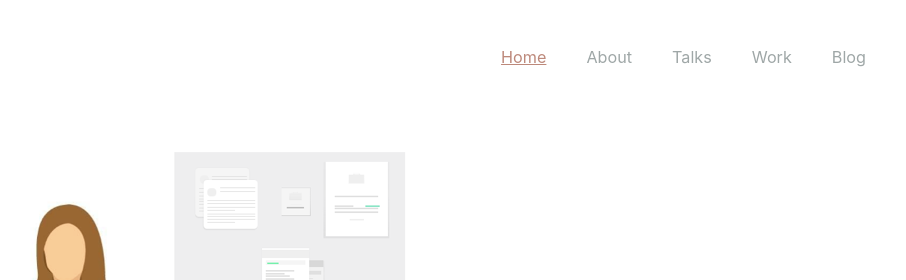
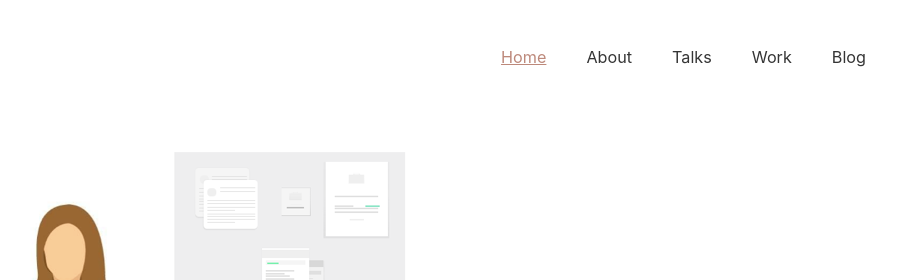
Before and after one commit to akankshach29/coderchachi.com, a Gatsby site: page / in a window 1280 px wide. Shown: the top 280 px of the page, 374-1280 px from the left. Built offline with nearby package versions, Linux system fonts and the light colour scheme; Gatsby itself is replaced by a stand-in of ours.

Commit message:
menu color changes

```diff
--- a/src/components/menu.css
+++ b/src/components/menu.css
@@ -18,7 +18,7 @@ li {
 }
 
 .menu__item {
-  color: #9fa7a7;
+  color: #353535;
   text-decoration: none;
 }
 
```
